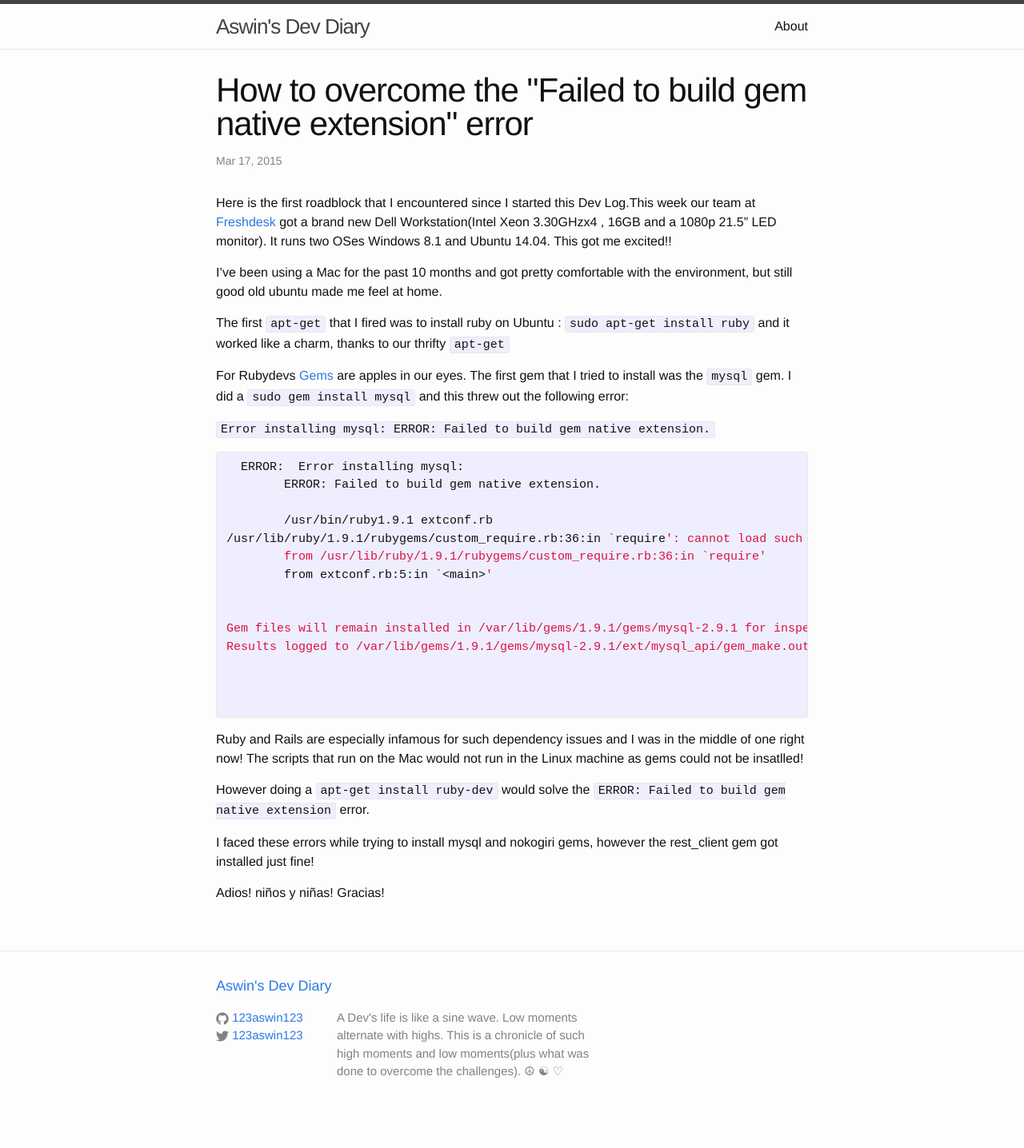
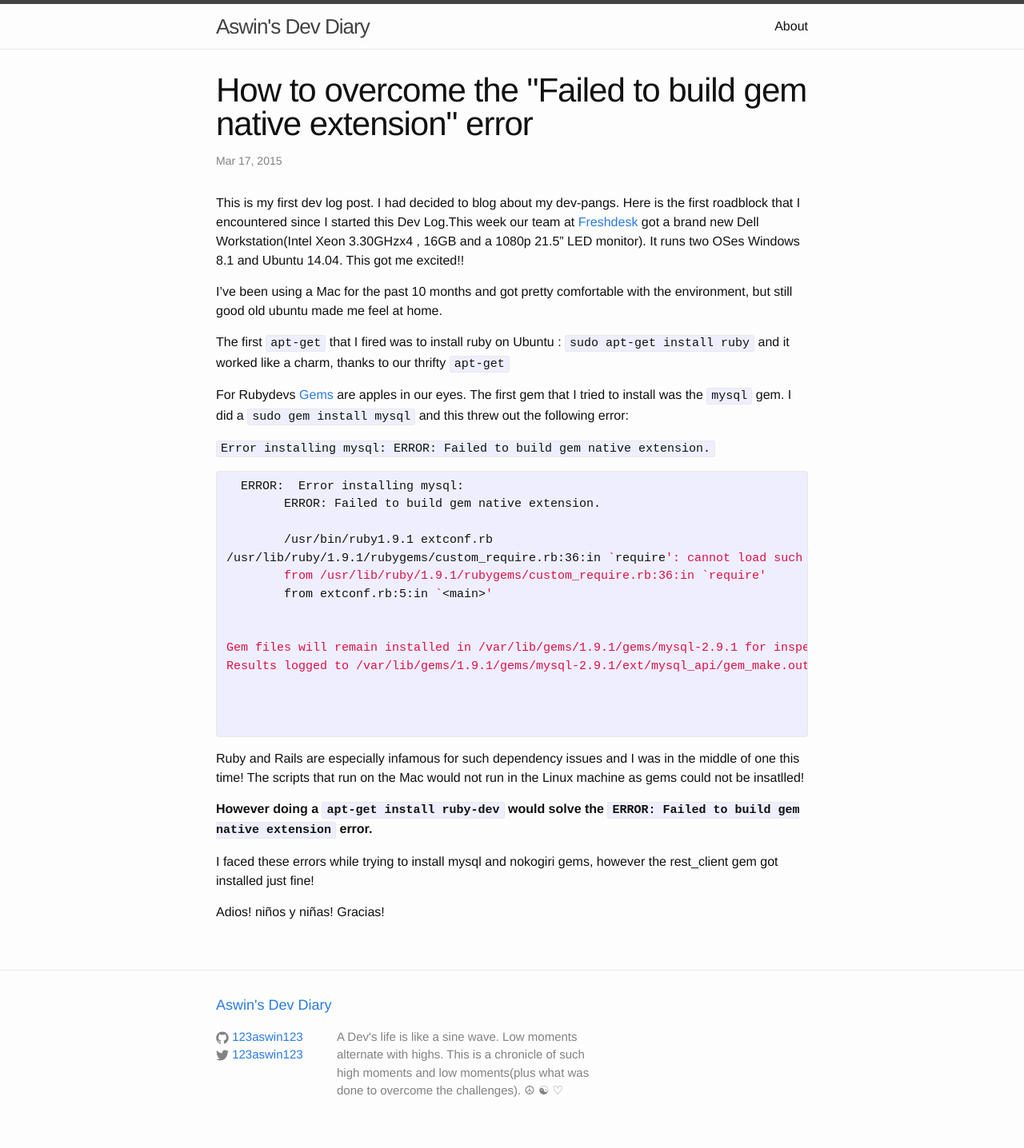
Before and after one commit to 123aswin123/123aswin123.github.io, a Jekyll site: the page built from _posts/2015-03-17-ubuntu-ruby-failed-to-build-gem-native-extension.markdown, in a window 1280 px wide. Shown: the whole page at 80% size. Built offline with Jekyll 4.4.1, drawn with Linux system fonts in a browser that asks for light colours; before the commit the page ends 1412 px from its top, so only the background shows below that.

Commit message:
Editing and formatting

````diff
--- a/_posts/2015-03-17-ubuntu-ruby-failed-to-build-gem-native-extension.markdown
+++ b/_posts/2015-03-17-ubuntu-ruby-failed-to-build-gem-native-extension.markdown
@@ -3,7 +3,7 @@ layout: post
 title:  "How to overcome the \"Failed to build gem native extension\" error"
 date:   2015-03-17 15:30:01
 ---
-
+This is my first dev log post. I had decided to blog about my dev-pangs.
 Here is the first roadblock that I encountered since I started this Dev Log.This week our team at [Freshdesk][freshdesk_url] got a brand new Dell Workstation(Intel Xeon 3.30GHzx4 , 16GB and a 1080p 21.5" LED monitor). It runs two OSes Windows 8.1 and Ubuntu 14.04. This got me excited!!
 
 I've been using a Mac for the past 10 months and got pretty comfortable with the environment, but still good old ubuntu made me feel at home.
@@ -32,9 +32,9 @@ Results logged to /var/lib/gems/1.9.1/gems/mysql-2.9.1/ext/mysql_api/gem_make.ou
   {% endhighlight %}
 
 
-Ruby and Rails are especially infamous for such dependency issues and I was in the middle of one right now! The scripts that run on the Mac would not run in the Linux machine as gems could not be insatlled!
+Ruby and Rails are especially infamous for such dependency issues and I was in the middle of one this time! The scripts that run on the Mac would not run in the Linux machine as gems could not be insatlled!
 
-However doing a ```apt-get install ruby-dev``` would solve the ```ERROR: Failed to build gem native extension``` error.
+**However doing a ```apt-get install ruby-dev``` would solve the ```ERROR: Failed to build gem native extension``` error.**
 
 I faced these errors while trying to install mysql and nokogiri gems, however the rest_client gem got installed just fine!
 
````
